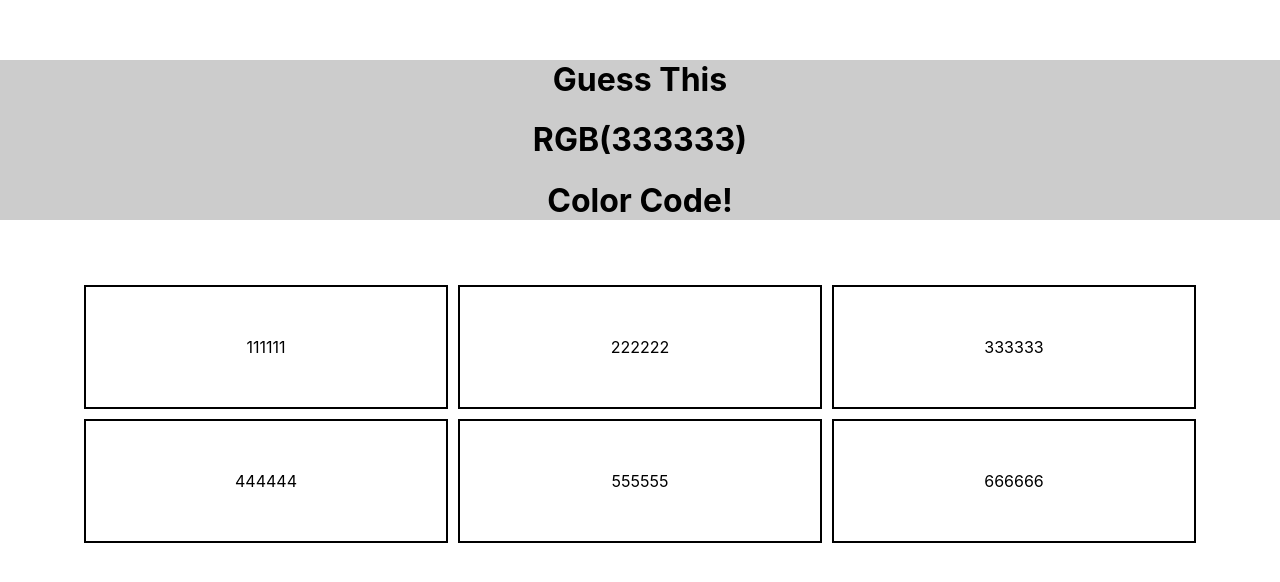
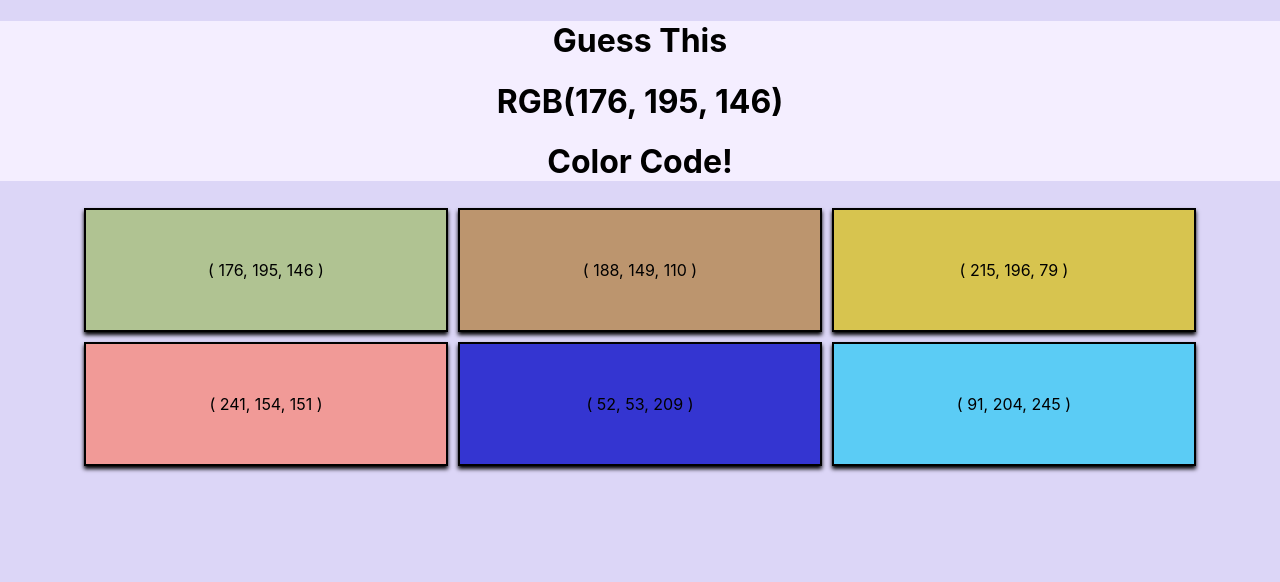
Before and after one commit to barisharslan/React-RGB, a React (Create React App) app: page / in a window 1280 px wide. Shown: the top 582 px of the page. Built offline with nearby package versions, Linux system fonts and the light colour scheme.

Commit message:
added random color generation and displayed on tiles. moved some stuff around

```diff
--- a/src/components/Header/Header.css
+++ b/src/components/Header/Header.css
@@ -1,6 +1,6 @@
 .header {
     text-align: center;
     width: 100%;
-    margin: 60px auto;
-    background-color: #cccccc;
+    /* margin: 60px auto; */
+    background-color: #f4eeff;
 }
--- a/src/components/Header/Header.js
+++ b/src/components/Header/Header.js
@@ -6,7 +6,7 @@ const Header = ( props ) => {
     return (
         <div className="header">
             <h1>Guess This</h1>
-            <h1>RGB({props.color})</h1>
+            <h1>RGB({props.color.join(', ')})</h1>
             <h1>Color Code!</h1>
         </div>
     )
--- a/src/components/Tiles/Tile/Tile.css
+++ b/src/components/Tiles/Tile/Tile.css
@@ -4,4 +4,5 @@
     padding: 50px 20px;
     width: 25%;
     border: 2px solid black;
+    box-shadow: 0 3px 4px rgb(0, 0, 0);
 }
--- a/src/components/Tiles/Tile/Tile.js
+++ b/src/components/Tiles/Tile/Tile.js
@@ -8,9 +8,14 @@ import React from 'react';
 import './Tile.css'
 
 const Tile = ( props ) => {
+    const style = {
+        backgroundColor: `rgb(${props.color.join(', ')})`
+    }
+
     return (
-        <div className="Tile">
-            {props.color}
+        <div className="Tile"
+            style={style}>
+            ( {props.color.join(', ')} )
         </div>
     )
 }
--- a/src/components/Tiles/Tiles.js
+++ b/src/components/Tiles/Tiles.js
@@ -11,6 +11,7 @@ const Tiles = props => {
     return props.colors.map(( color, index ) => {
         return <Tile
             color={color}
+            key={color.join('')}
         />
     })
 }
--- a/src/containers/App.css
+++ b/src/containers/App.css
@@ -1,38 +1,4 @@
 .App {
   text-align: center;
+
 }
-
-.App-logo {
-  height: 40vmin;
-  pointer-events: none;
-}
-
-@media (prefers-reduced-motion: no-preference) {
-  .App-logo {
-    animation: App-logo-spin infinite 20s linear;
-  }
-}
-
-.App-header {
-  background-color: #282c34;
-  min-height: 100vh;
-  display: flex;
-  flex-direction: column;
-  align-items: center;
-  justify-content: center;
-  font-size: calc(10px + 2vmin);
-  color: white;
-}
-
-.App-link {
-  color: #61dafb;
-}
-
-@keyframes App-logo-spin {
-  from {
-    transform: rotate(0deg);
-  }
-  to {
-    transform: rotate(360deg);
-  }
-}
--- a/src/containers/App.js
+++ b/src/containers/App.js
@@ -11,19 +11,58 @@ class App extends Component {
   /* For now state only has to worry about colors. Later on, difficulty
      will probably be tracked as well */
   state = {
-    color: "333333",
-    allColors: ["111111", "222222", "333333", "444444", "555555", "666666"]
+    colors: [
+      [100, 100, 100], // first element of colors is the solution color
+      [50, 50, 50],
+      [10, 10, 10],
+      [50, 10, 50],
+      [10, 50, 10],
+      [10, 10, 50]
+    ],
+    diff: 1
 
+  }
+
+  getNewColors = ( diff ) => {
+    const getNum = () => Math.floor(Math.random() * 256);
+    const getNumWithOffset = ( num, offset ) => {
+        let min = num - offset;
+        if (min < 0) { min = 0; }
+        let max = num + offset;
+        if (max > 255) { max = 255; }
+        return Math.floor(Math.random() * (max - min) + min);
+    }
+
+    const getSimilarColor = ( color, diff ) => {
+      if (diff === 0) { return [getNum(), getNum(), getNum()]; }
+      const offset = 150; // this will be generated using the diff later
+      return [getNumWithOffset( color[0], offset ), getNumWithOffset( color[1], offset ), getNumWithOffset( color[2], offset )]
+    }
+
+    let color = [getNum(), getNum(), getNum()]; // the solution color
+    let colors = [color];
+    for (let i = 0; i < 5; i++){
+      colors.push(getSimilarColor(color, 1));
+    }
+
+
+    this.setState({
+      colors: colors
+    })
+  }
+
+  componentDidMount() {
+    this.getNewColors( this.state.diff );
   }
 
   render() {
     return (
       <div className="App">
         <Header
-          color={this.state.color}
+          color={this.state.colors[0]}
         />
         <Tiles
-          colors={this.state.allColors}
+          colors={this.state.colors}
         />
       </div>
     );
--- a/src/index.css
+++ b/src/index.css
@@ -5,6 +5,7 @@ body {
     sans-serif;
   -webkit-font-smoothing: antialiased;
   -moz-osx-font-smoothing: grayscale;
+  background-color: #dcd6f7;
 }
 
 code {
```
Also changed, not shown: 1 other file (tests, documents, lock files or other folders).
